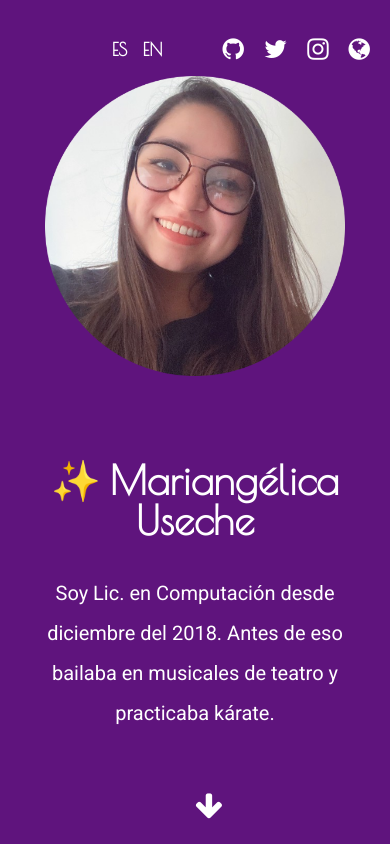
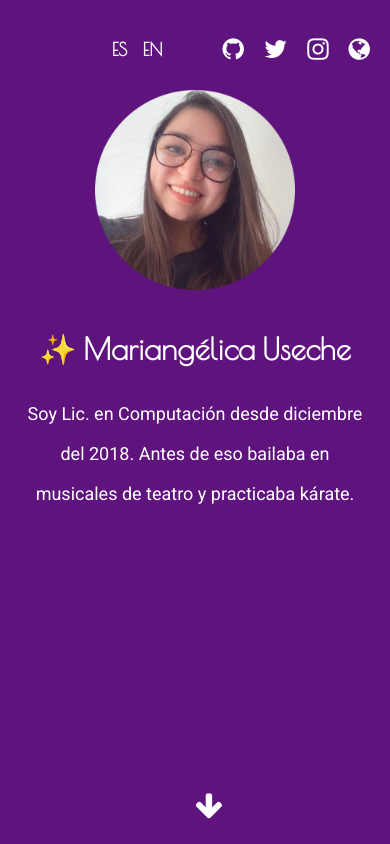
Before and after one commit to musartedev/vue-fun-facts, a Vue app: page / in a window 390 px wide. Shown: the top 844 px of the page. Built offline with nearby package versions, Linux system fonts and the light colour scheme.

Commit message:
fix responsive on small devices

```diff
--- a/src/App.vue
+++ b/src/App.vue
@@ -1,6 +1,6 @@
 <template>
   <main>
-    <sticky-nav/>
+    <sticky-nav />
     <section>
       <div v-for="fact in facts" class="content" :key="`fact-${fact.id}`" :id="`fact-${fact.id}`">
         <component :is="fact.image" />
@@ -196,5 +196,26 @@ img {
   .arrow {
     color: white;
   }
+
+  .content {
+    padding: 60px 20px;
+    display: block;
+  }
+
+  .content svg,
+  .content img {
+    padding-top: 30px;
+    width: 200px;
+    margin: auto;
+  }
+
+  .content .text .title {
+    font-size: 30px;
+    margin-bottom: 25px;
+  }
+
+.content .text {
+  font-size: 18px;
+}
 }
 </style>
```
